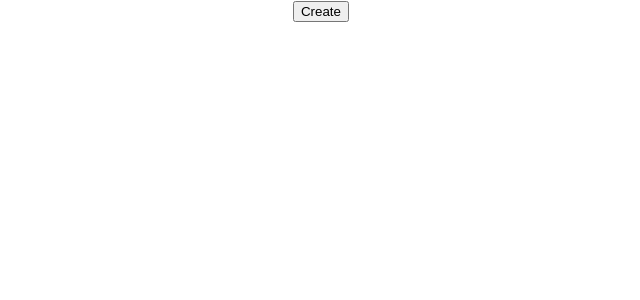
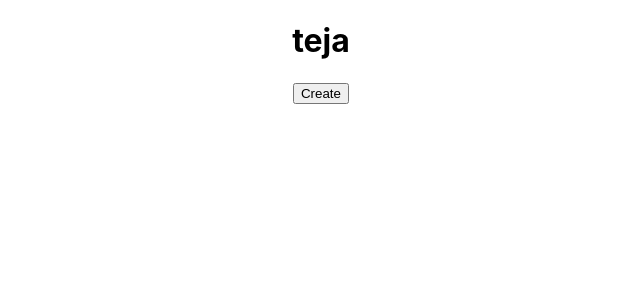
Before and after one commit to MeghaGowda1223456/Git-practice, a React (Create React App) app: page / in a window 1280 px wide. Shown: the top 300 px of the page, without its empty margins (319-959 px from the left). Built offline with nearby package versions, Linux system fonts and the light colour scheme.

Commit message:
ComponentB

```diff
--- a/src/App.js
+++ b/src/App.js
@@ -3,11 +3,13 @@ import "./App.css";
 import DataComponents from "./components/DataComponents";
 import { useState } from "react";
 import ComponentA from "./components/ComponentA";
+import ComponentB from "./components/ComponentB";
 
 function App() {
   const [state, setState] = useState(true);
   return (
     <div className="App">
+      <ComponentB/>
       {state ? <DataComponents setState={setState} /> : <ComponentA />}
     </div>
   );
--- /dev/null
+++ b/src/components/ComponentB.js
@@ -0,0 +1,11 @@
+import React from 'react'
+
+function ComponentB() {
+  return (
+    <div>
+        <h1>teja</h1>
+    </div>
+  )
+}
+
+export default ComponentB
```
